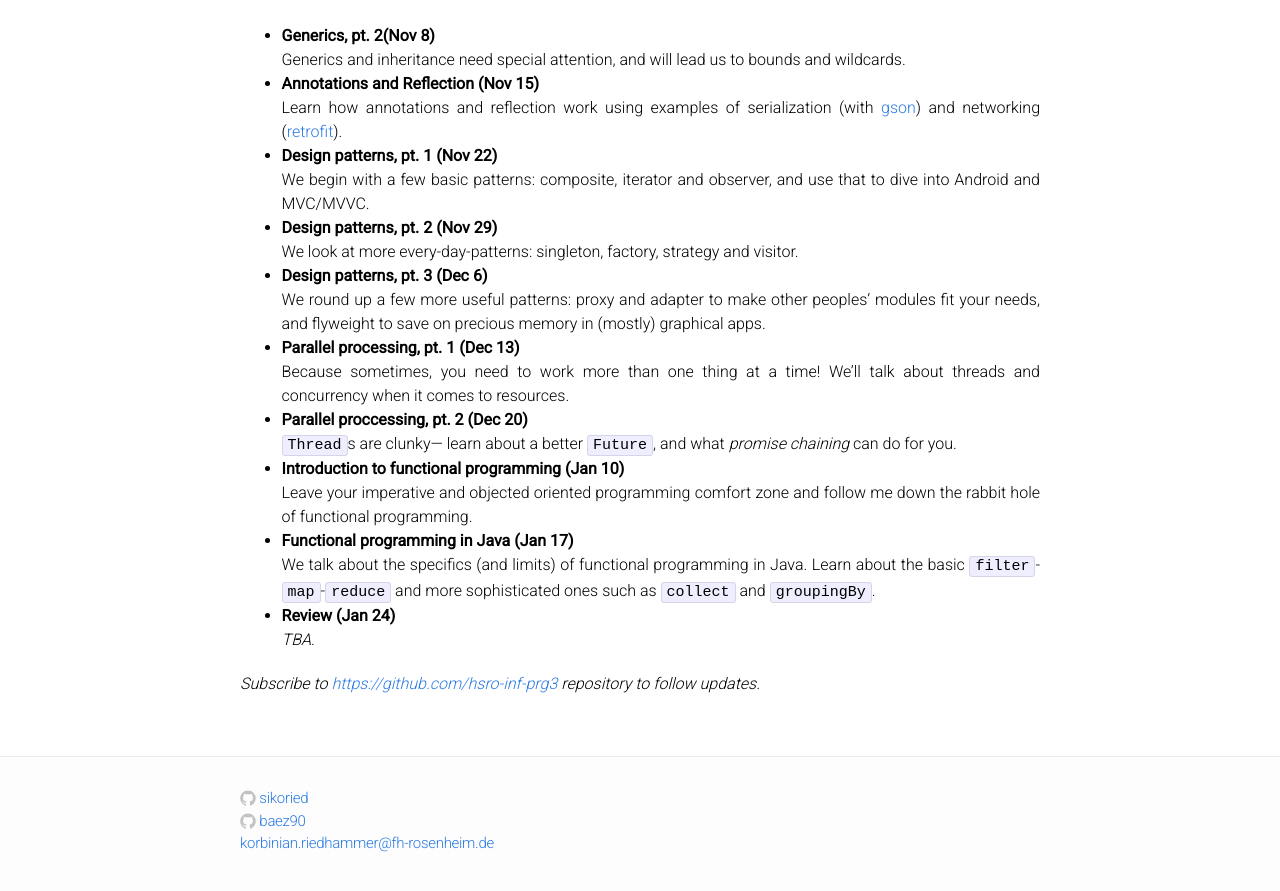
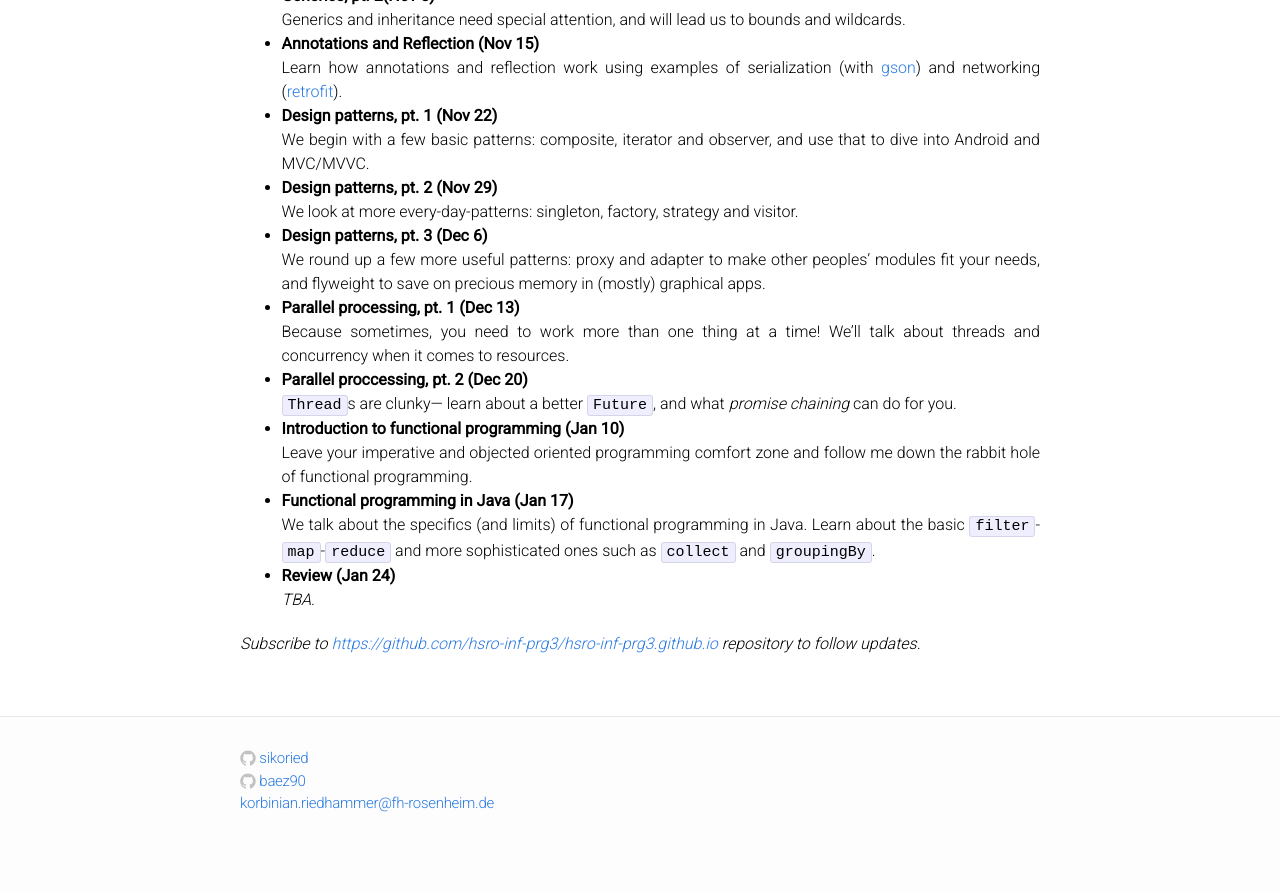
Before and after one commit to daschub/hsro-inf-prg3.github.io, a Jekyll site: the page built from Readme.md, in a window 1280 px wide and 900 px high, scrolled down 1292 px. Shown: the top 891 px of the window. Built offline with Jekyll 4.4.1, drawn with Linux system fonts in a browser that asks for light colours; our own code applies the rules of GitHub Pages for plain Markdown files; after the commit the page ends 2152 px from its top, so only the background shows below that; part of the change alters nothing that is shown.

Commit message:
Cosmetics

```diff
--- a/Readme.md
+++ b/Readme.md
@@ -93,4 +93,4 @@ Credits: written exam (90') at the end of the semester.
 	_TBA_.
 
 
-_Subscribe to [https://github.com/hsro-inf-prg3](https://github.com/hsro-inf-prg3) repository to follow updates._
+_Subscribe to [https://github.com/hsro-inf-prg3/hsro-inf-prg3.github.io](https://github.com/hsro-inf-prg3) repository to follow updates._
--- a/_layouts/page.html
+++ b/_layouts/page.html
@@ -3,9 +3,11 @@ layout: default
 ---
 <div class="post">
 
+  <!--
   <header class="post-header">
     <h1>{{ page.title }}</h1>
   </header>
+  -->
 
   <article class="post-content">
   {{ content }}
--- a/_layouts/post.html
+++ b/_layouts/post.html
@@ -3,10 +3,12 @@ layout: default
 ---
 <div class="post">
 
+  <!--
   <header class="post-header">
     <h1>{{ page.title }}</h1>
     <p class="meta">{{ page.date | date: "%b %-d, %Y" }}{% if page.author %} • {{ page.author }}{% endif %}{% if page.meta %} • {{ page.meta }}{% endif %}</p>
   </header>
+  -->
 
   <article class="post-content">
   {{ content }}
```
